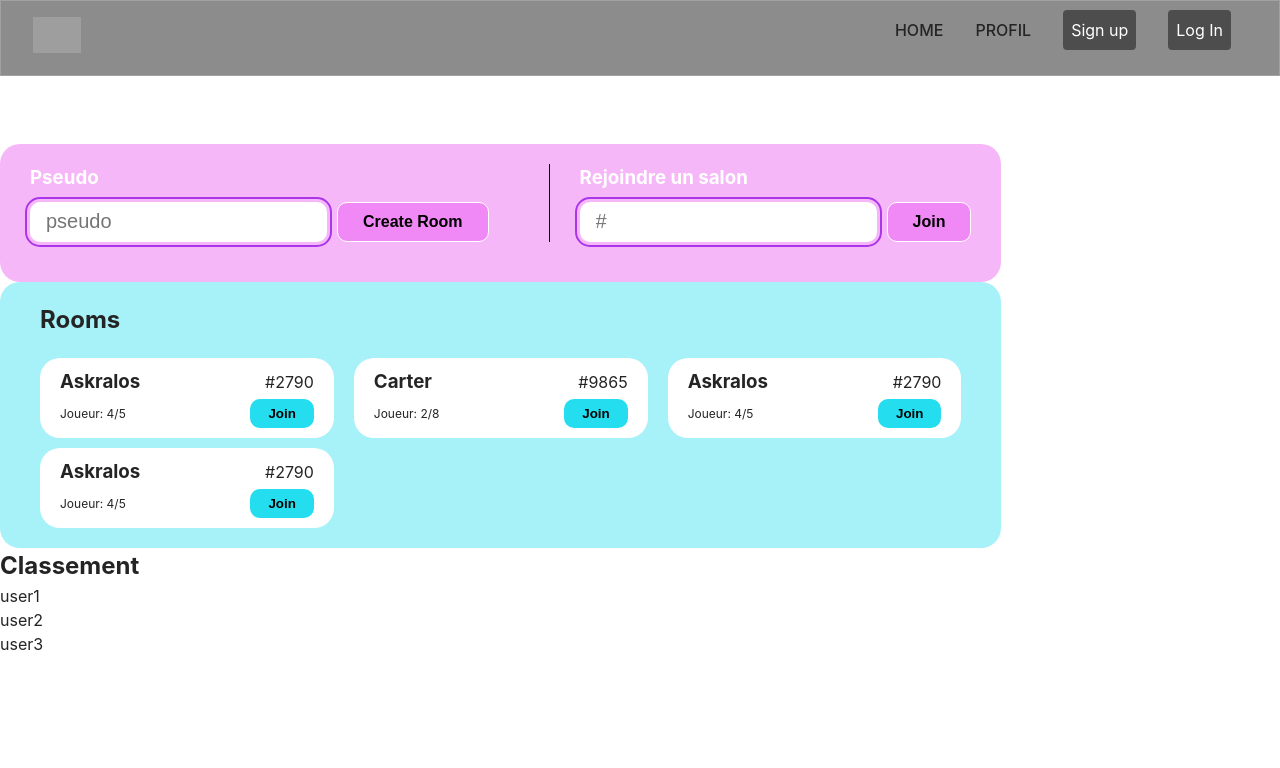
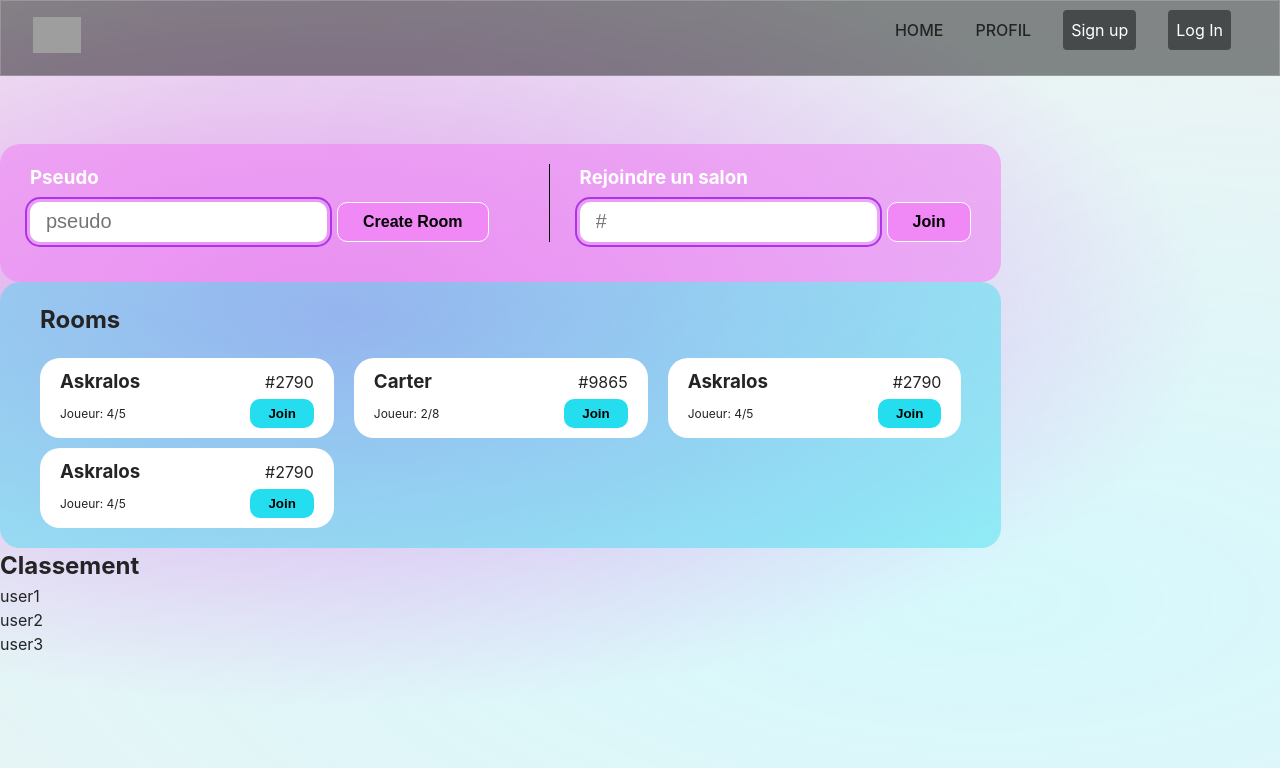
Before and after one commit to MoustaphaCamara/BeatTheBeat, a React (Vite) app: page / in a window 1280 px wide. Shown: the top 768 px of the page. Built offline with nearby package versions, Linux system fonts and the light colour scheme; grey boxes are pictures that could not be loaded.

Commit message:
bg radient

```diff
--- a/src/index.scss
+++ b/src/index.scss
@@ -5,7 +5,19 @@
 
   color-scheme: light dark;
   color: #242424;
-  background-color: rgba(255, 255, 255, 0.87);
+  // background-color: rgba(255, 255, 255, 0.87);
+  background: radial-gradient(
+      195.95% 123.81% at 77.12% 75.29%,
+      rgba(48, 225, 241, 0.2) 0%,
+      rgba(16, 76, 82, 0.07) 66.09%,
+      rgba(0, 0, 0, 0) 100%
+    ),
+    radial-gradient(
+      67.88% 49.06% at 26.81% 39.45%,
+      rgba(221, 46, 229, 0.5) 0%,
+      rgba(255, 255, 255, 0) 100%
+    );
+  background-blend-mode: lighten, normal;
 
   font-synthesis: none;
   text-rendering: optimizeLegibility;
```
